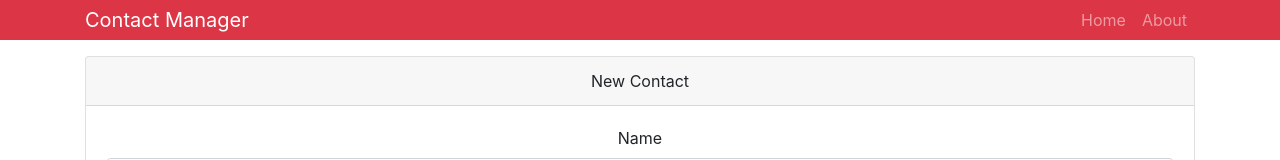
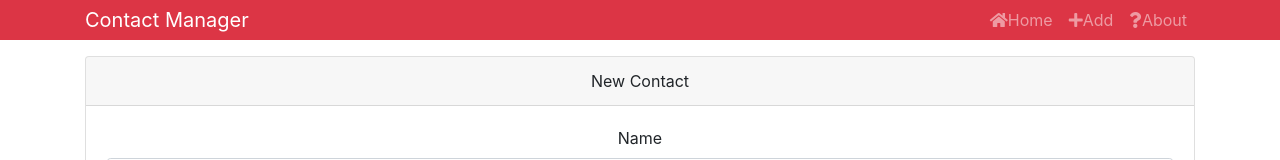
Before and after one commit to rhiodam/react-contact-manager, a React (Create React App) app: page /contact/add in a window 1280 px wide. Shown: the top 160 px of the page. Built offline with nearby package versions, Linux system fonts and the light colour scheme.

Commit message:
Section 6 no 2 Link Params and redirect

```diff
--- a/src/components/contacts/AddContact.js
+++ b/src/components/contacts/AddContact.js
@@ -50,6 +50,7 @@
             address
         };
 
+        // dispatch to context
         dispatch({type: "ADD_CONTACT", payload: newContact});
 
         // Clear the state
@@ -60,6 +61,9 @@
             // address: "",
             errors : {}
         });
+
+        // send to the contact list component
+        this.props.history.push('/');
     };
 
     render() {
--- a/src/components/layout/Header.js
+++ b/src/components/layout/Header.js
@@ -1,6 +1,8 @@
 import React from "react";
 import PropTypes from "prop-types";
 import "../contacts/contact.css";
+import {Link} from 'react-router-dom';
+
 
 const Header = props => {
   const { branding } = props;
@@ -20,15 +22,28 @@
         <div>
           <ul className="navbar-nav mr-auto">
             <li className="nav-item">
-              <a href="" className="nav-link">
+              <Link to="/" className="nav-link">
+                <i className="fas fa-home"></i>
                 Home
-              </a>
+              </Link>
             </li>
-            <li>
-              <a href="" className="nav-link">
+            <li className="nav-item">
+              <Link to="/contact/add" className="nav-link">
+                <i className="fas fa-plus"></i>
+                Add
+              </Link>
+            </li>
+            <li className="nav-item">
+              <Link to="/about" className="nav-link">
+                <i className="fas fa-question"></i>
                 About
-              </a>
+              </Link>
             </li>
+            {/*<li>*/}
+              {/*<a href="" className="nav-link">*/}
+                {/*About*/}
+              {/*</a>*/}
+            {/*</li>*/}
           </ul>
         </div>
       </div>
```
